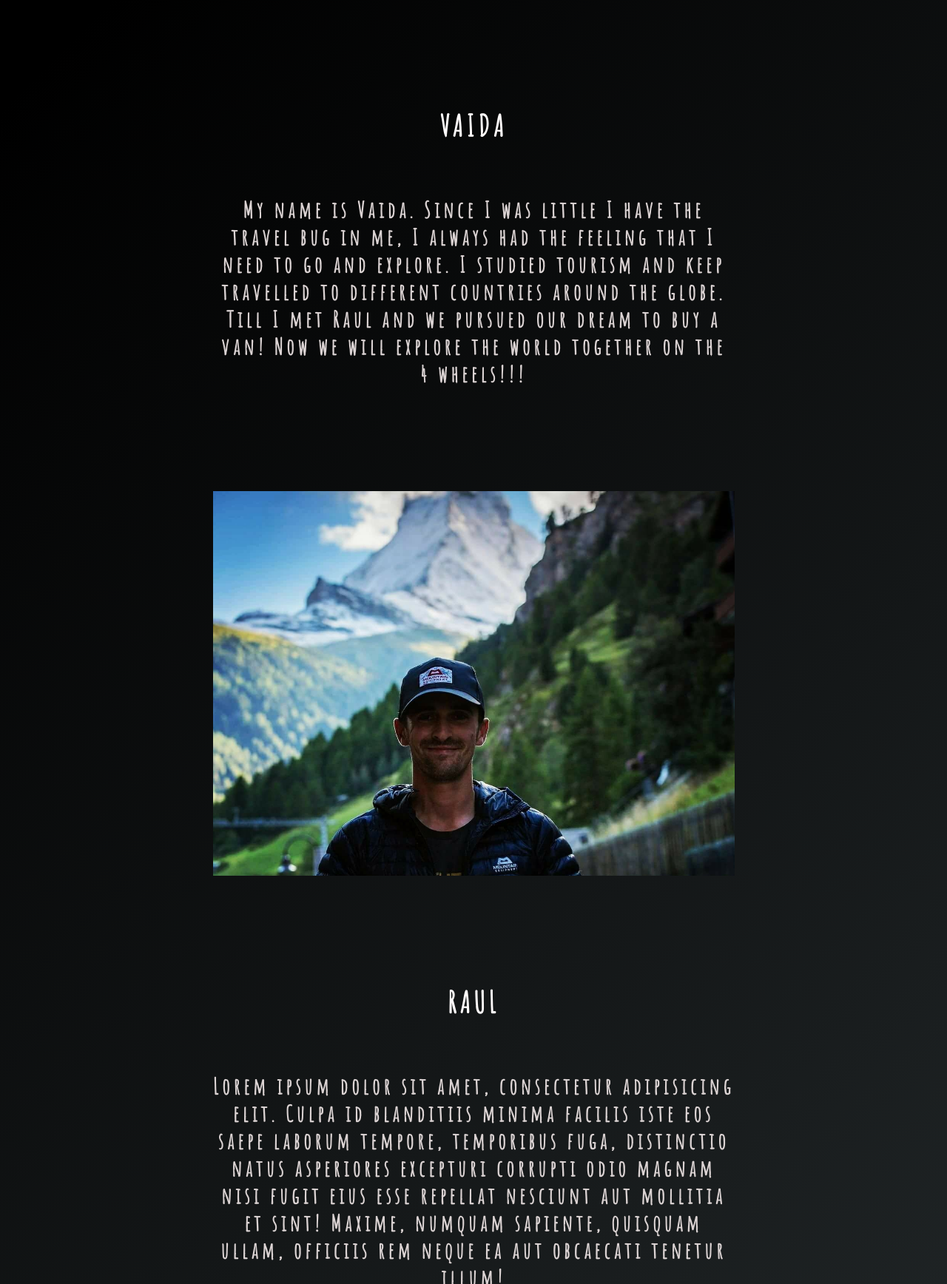
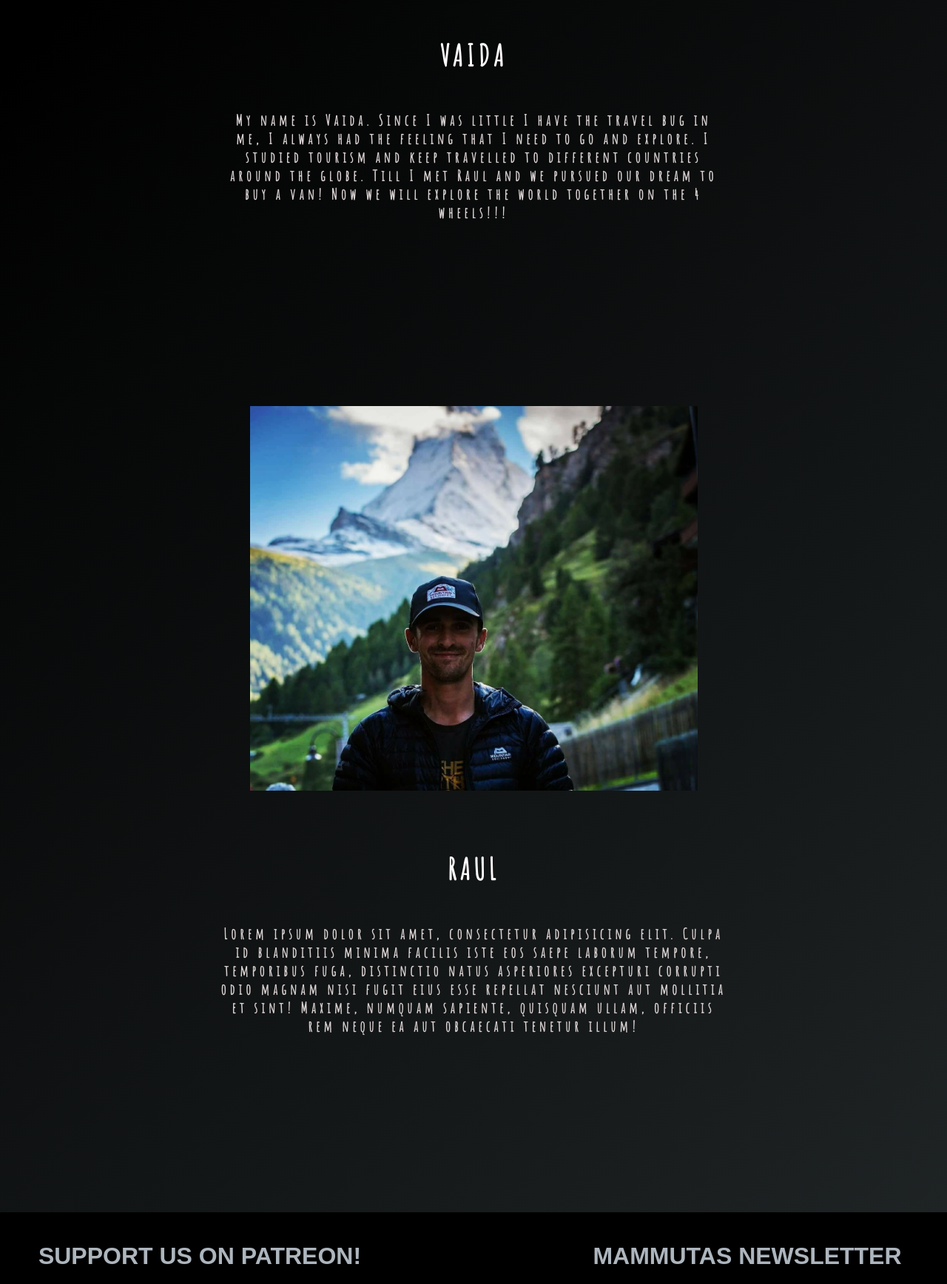
Before and after one commit to raulgruics/Mammut-campervan, a PHP site: page /About.html in a window 1280 px wide. Shown: the part 1361-3097 px from the top of the page at 74% size. Run offline with PHP 8.4, Linux system fonts and the light colour scheme; some libraries are stand-ins or nearby versions.

Commit message:
update text

```diff
--- a/About.css
+++ b/About.css
@@ -105,29 +105,31 @@
   display: flex;
   justify-content: space-evenly;
   flex-wrap: wrap;
-  gap: 65px;
+  gap: 40px;
+  padding: 10px;
 }
 .middle-section2 {
+  padding: 10px;
   display: flex;
   justify-content: space-evenly;
    flex-wrap: wrap;
-   gap: 65px;
+   gap: 40px;
 }
 .middle-section-image-img1 {
   background-image: url(images/Vaida-crop.jpg);
   background-position: center;
   background-size: cover;
-  width: 705px;
+  width: 605px;
   height: 520px;
-  margin: 40px;
+
+
 }
 .middle-section-image-img2 {
   background-image: url(images/Raul.jpg);
   background-position: center;
   background-size: cover;
-  width: 705px;
+  width: 605px;
   height: 520px;
-  margin: 40px;
 
 }
 .text-block {
@@ -148,7 +150,8 @@
   font-family: "Amatic SC", cursive;
   font-weight: bold;
   letter-spacing: 5px;
-  font-size: 30px;
+  font-size: 20px;
+  margin: 10px;
 }
 
 /* Footer section starts here  + 3 blocks============================
```
